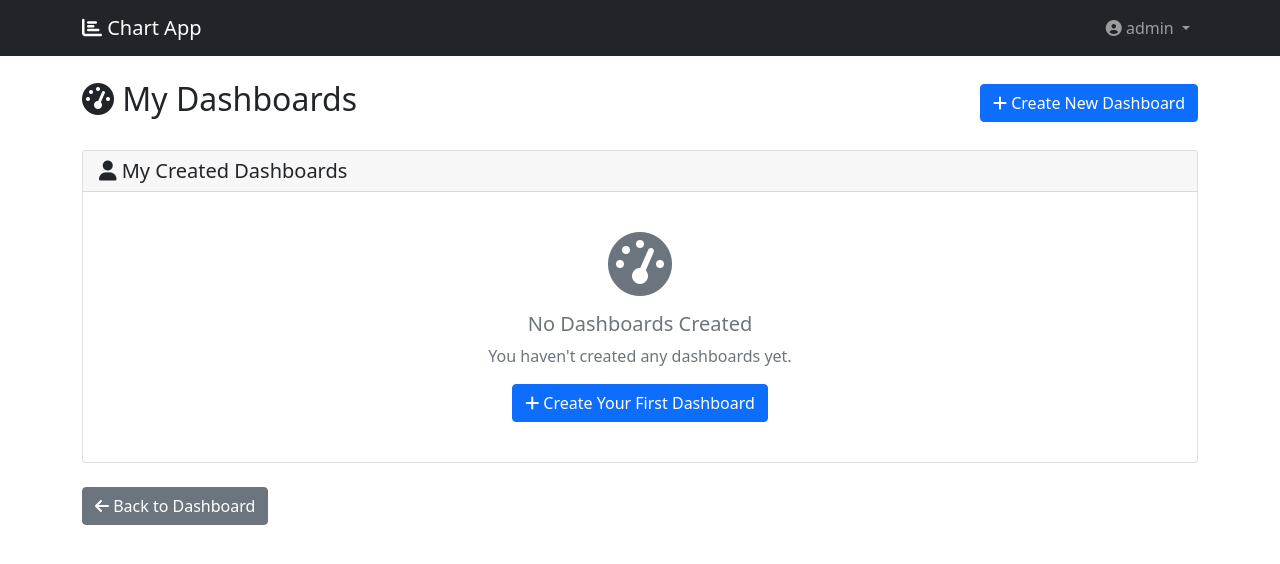
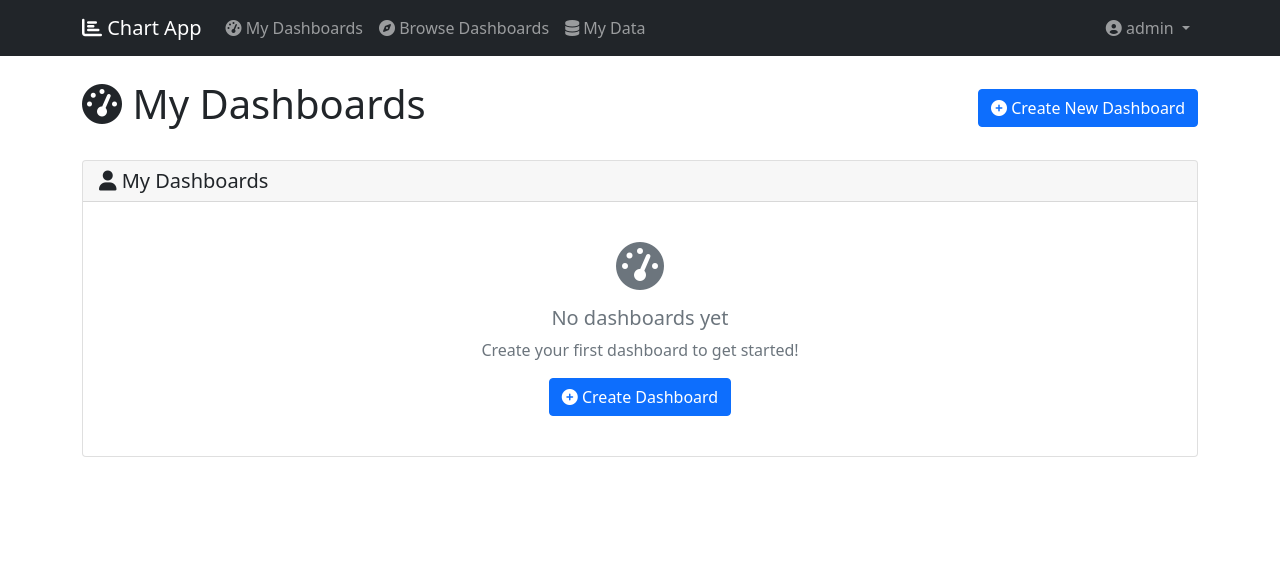
Before and after one commit to ZeeJaySec/Dashboard-Charts-App, a Flask app: template Templates/my_dashboards.html in a window 1280 px wide. Shown: the top 564 px of the page. Run offline with Flask 3, Linux system fonts and the light colour scheme; the template is opened without the code that fills it, so the values that code supplies are empty; the visitor is signed in with stand-in values (Sample User, id 1).

Commit message:
Update my_dashboards.html

```diff
--- a/Templates/my_dashboards.html
+++ b/Templates/my_dashboards.html
@@ -1,22 +1,32 @@
 <!DOCTYPE html>
-<html>
+<html lang="en">
 <head>
+    <meta charset="UTF-8">
+    <meta name="viewport" content="width=device-width, initial-scale=1.0">
     <title>My Dashboards - Chart App</title>
     <link href="https://cdn.jsdelivr.net/npm/bootstrap@5.1.3/dist/css/bootstrap.min.css" rel="stylesheet">
-    <link href="https://cdnjs.cloudflare.com/ajax/libs/font-awesome/6.0.0/css/all.min.css" rel="stylesheet">
-    <style>
-        .user-dropdown { cursor: pointer; }
-        .dashboard-card { transition: transform 0.2s; }
-        .dashboard-card:hover { transform: translateY(-5px); }
-        .badge-sm { font-size: 0.7em; }
-    </style>
+    <link rel="stylesheet" href="https://cdnjs.cloudflare.com/ajax/libs/font-awesome/6.0.0/css/all.min.css">
 </head>
 <body>
+    <!-- Navigation Bar -->
     <nav class="navbar navbar-expand-lg navbar-dark bg-dark">
         <div class="container">
             <a class="navbar-brand" href="{{ url_for('dashboard') }}">
                 <i class="fas fa-chart-bar"></i> Chart App
             </a>
+
+            <div class="navbar-nav">
+                <a class="nav-link" href="{{ url_for('my_dashboards') }}">
+                    <i class="fas fa-tachometer-alt"></i> My Dashboards
+                </a>
+                <a class="nav-link" href="{{ url_for('browse_dashboards') }}">
+                    <i class="fas fa-compass"></i> Browse Dashboards
+                </a>
+                <a class="nav-link" href="{{ url_for('my_data') }}">
+                    <i class="fas fa-database"></i> My Data
+                </a>
+            </div>
+
             <div class="navbar-nav ms-auto">
                 <div class="nav-item dropdown">
                     <a class="nav-link dropdown-toggle user-dropdown" href="#" id="userDropdown" role="button" data-bs-toggle="dropdown" aria-expanded="false">
@@ -40,18 +50,6 @@
                                 <i class="fas fa-database"></i> My Data
                             </a>
                         </li>
-                        {% if session.role == 'admin' %}
-                        <li>
-                            <a class="dropdown-item" href="{{ url_for('manage_users') }}">
-                                <i class="fas fa-users-cog"></i> Manage Users
-                            </a>
-                        </li>
-                        <li>
-                            <a class="dropdown-item" href="{{ url_for('admin_all_dashboards') }}">
-                                <i class="fas fa-tachometer-alt"></i> All Dashboards
-                            </a>
-                        </li>
-                        {% endif %}
                         <li><hr class="dropdown-divider"></li>
                         <li>
                             <a class="dropdown-item" href="{{ url_for('logout') }}">
@@ -65,17 +63,20 @@
     </nav>
 
     <div class="container mt-4">
+        <div class="row">
+            <div class="col-12">
                 <div class="d-flex justify-content-between align-items-center mb-4">
-            <h2><i class="fas fa-tachometer-alt"></i> My Dashboards</h2>
+                    <h1><i class="fas fa-tachometer-alt"></i> My Dashboards</h1>
                     <a href="{{ url_for('create_dashboard') }}" class="btn btn-primary">
-                <i class="fas fa-plus"></i> Create New Dashboard
+                        <i class="fas fa-plus-circle"></i> Create New Dashboard
                     </a>
                 </div>
 
+                <!-- Flash Messages -->
                 {% with messages = get_flashed_messages(with_categories=true) %}
                     {% if messages %}
                         {% for category, message in messages %}
-                    <div class="alert alert-{{ 'danger' if category == 'error' else category }} alert-dismissible fade show">
+                            <div class="alert alert-{{ 'danger' if category == 'error' else 'success' if category == 'success' else 'info' }} alert-dismissible fade show" role="alert">
                                 {{ message }}
                                 <button type="button" class="btn-close" data-bs-dismiss="alert"></button>
                             </div>
@@ -83,58 +84,72 @@
                     {% endif %}
                 {% endwith %}
 
-        <!-- My Dashboards Section -->
+                <!-- User's Own Dashboards -->
                 <div class="card mb-4">
                     <div class="card-header">
-                <h5 class="card-title mb-0">
-                    <i class="fas fa-user"></i> My Created Dashboards
-                </h5>
+                        <h5 class="mb-0"><i class="fas fa-user"></i> My Dashboards</h5>
                     </div>
                     <div class="card-body">
                         {% if user_dashboards %}
                             <div class="row">
                                 {% for dashboard in user_dashboards %}
-                    <div class="col-md-6 col-lg-4 mb-4">
-                        <div class="card dashboard-card h-100">
-                            <div class="card-header">
-                                <h6 class="card-title mb-1">{{ dashboard.name }}</h6>
-                                <div class="d-flex justify-content-between align-items-center">
-                                    <span class="badge bg-primary badge-sm">Owner</span>
+                                <div class="col-md-6 col-lg-4 mb-3">
+                                    <div class="card h-100">
+                                        <div class="card-body">
+                                            <h5 class="card-title">{{ dashboard.name }}</h5>
+                                            <p class="card-text text-muted">{{ dashboard.description or 'No description' }}</p>
+                                            <div class="mb-2">
                                                 {% if dashboard.is_public %}
-                                    <span class="badge bg-success badge-sm">Public</span>
+                                                <span class="badge bg-success">Public</span>
                                                 {% else %}
-                                    <span class="badge bg-secondary badge-sm">Private</span>
+                                                <span class="badge bg-secondary">Private</span>
                                                 {% endif %}
                                             </div>
-                            </div>
-                            <div class="card-body">
-                                <p class="card-text text-muted">
-                                    {{ dashboard.description or 'No description' }}
-                                </p>
                                             <div class="mb-2">
                                                 <small class="text-muted">
-                                        <i class="fas fa-calendar"></i>
-                                        Created: {{ dashboard.created_at[:16] }}
+                                                    <i class="fas fa-calendar"></i> Created: {{ dashboard.created_at[:10] }}
                                                 </small>
                                             </div>
                                             <div class="mb-2">
                                                 <small class="text-muted">
-                                        <i class="fas fa-sync-alt"></i>
-                                        Updated: {{ dashboard.updated_at[:16] }}
+                                                    <i class="fas fa-sync"></i> Updated: {{ dashboard.updated_at[:10] }}
                                                 </small>
                                             </div>
                                         </div>
-                            <div class="card-footer bg-white">
-                                <div class="btn-group w-100">
-                                    <a href="{{ url_for('dashboard_view', dashboard_id=dashboard.id) }}" class="btn btn-sm btn-outline-primary">
+                                        <div class="card-footer">
+                                            <div class="btn-group w-100" role="group">
+                                                <a href="{{ url_for('dashboard_view', dashboard_id=dashboard.id) }}" class="btn btn-primary btn-sm">
                                                     <i class="fas fa-eye"></i> View
                                                 </a>
-                                    <a href="#" class="btn btn-sm btn-outline-secondary">
+                                                <a href="{{ url_for('edit_dashboard', dashboard_id=dashboard.id) }}" class="btn btn-warning btn-sm">
                                                     <i class="fas fa-edit"></i> Edit
                                                 </a>
-                                    <a href="#" class="btn btn-sm btn-outline-danger" onclick="return confirm('Are you sure you want to delete this dashboard?')">
+                                                <a href="{{ url_for('duplicate_dashboard', dashboard_id=dashboard.id) }}" class="btn btn-info btn-sm" title="Duplicate Dashboard">
+                                                    <i class="fas fa-copy"></i> Duplicate
+                                                </a>
+                                                <button type="button" class="btn btn-danger btn-sm" data-bs-toggle="modal" data-bs-target="#deleteModal{{ dashboard.id }}">
                                                     <i class="fas fa-trash"></i> Delete
-                                    </a>
+                                                </button>
+                                            </div>
+                                        </div>
+                                    </div>
+
+                                    <!-- Delete Confirmation Modal -->
+                                    <div class="modal fade" id="deleteModal{{ dashboard.id }}" tabindex="-1">
+                                        <div class="modal-dialog">
+                                            <div class="modal-content">
+                                                <div class="modal-header">
+                                                    <h5 class="modal-title">Confirm Delete</h5>
+                                                    <button type="button" class="btn-close" data-bs-dismiss="modal"></button>
+                                                </div>
+                                                <div class="modal-body">
+                                                    Are you sure you want to delete the dashboard "{{ dashboard.name }}"?
+                                                    This action cannot be undone.
+                                                </div>
+                                                <div class="modal-footer">
+                                                    <button type="button" class="btn btn-secondary" data-bs-dismiss="modal">Cancel</button>
+                                                    <a href="{{ url_for('delete_dashboard', dashboard_id=dashboard.id) }}" class="btn btn-danger">Delete</a>
+                                                </div>
                                             </div>
                                         </div>
                                     </div>
@@ -143,78 +158,53 @@
                             </div>
                         {% else %}
                             <div class="text-center py-4">
-                    <i class="fas fa-tachometer-alt fa-4x text-muted mb-3"></i>
-                    <h5 class="text-muted">No Dashboards Created</h5>
-                    <p class="text-muted">You haven't created any dashboards yet.</p>
+                                <i class="fas fa-tachometer-alt fa-3x text-muted mb-3"></i>
+                                <h5 class="text-muted">No dashboards yet</h5>
+                                <p class="text-muted">Create your first dashboard to get started!</p>
                                 <a href="{{ url_for('create_dashboard') }}" class="btn btn-primary">
-                        <i class="fas fa-plus"></i> Create Your First Dashboard
+                                    <i class="fas fa-plus-circle"></i> Create Dashboard
                                 </a>
                             </div>
                         {% endif %}
                     </div>
                 </div>
 
-        <!-- Shared Dashboards Section -->
+                <!-- Shared Dashboards -->
                 {% if shared_dashboards %}
                 <div class="card">
                     <div class="card-header">
-                <h5 class="card-title mb-0">
-                    <i class="fas fa-share-alt"></i> Dashboards Shared With Me
-                </h5>
+                        <h5 class="mb-0"><i class="fas fa-share-alt"></i> Shared with Me</h5>
                     </div>
                     <div class="card-body">
                         <div class="row">
                             {% for dashboard in shared_dashboards %}
-                    <div class="col-md-6 col-lg-4 mb-4">
-                        <div class="card dashboard-card h-100">
-                            <div class="card-header">
-                                <h6 class="card-title mb-1">{{ dashboard.name }}</h6>
-                                <div class="d-flex justify-content-between align-items-center">
-                                    <span class="badge bg-warning badge-sm">Shared</span>
-                                    {% if dashboard.is_public %}
-                                    <span class="badge bg-success badge-sm">Public</span>
-                                    {% else %}
-                                    <span class="badge bg-secondary badge-sm">Private</span>
-                                    {% endif %}
-                                </div>
-                            </div>
+                            <div class="col-md-6 col-lg-4 mb-3">
+                                <div class="card h-100">
                                     <div class="card-body">
-                                <p class="card-text text-muted">
-                                    {{ dashboard.description or 'No description' }}
-                                </p>
+                                        <h5 class="card-title">{{ dashboard.name }}</h5>
+                                        <p class="card-text text-muted">{{ dashboard.description or 'No description' }}</p>
                                         <div class="mb-2">
                                             <small class="text-muted">
-                                        <i class="fas fa-user"></i>
-                                        Owner: {{ dashboard.owner_username }}
+                                                <i class="fas fa-user"></i> Owner: {{ dashboard.owner_username }}
                                             </small>
                                         </div>
                                         <div class="mb-2">
-                                    <small class="text-muted">
-                                        <i class="fas fa-calendar"></i>
-                                        Created: {{ dashboard.created_at[:16] }}
-                                    </small>
+                                            {% if dashboard.can_edit %}
+                                            <span class="badge bg-success">Can Edit</span>
+                                            {% else %}
+                                            <span class="badge bg-info">View Only</span>
+                                            {% endif %}
                                         </div>
                                         <div class="mb-2">
                                             <small class="text-muted">
-                                        <i class="fas fa-sync-alt"></i>
-                                        Updated: {{ dashboard.updated_at[:16] }}
+                                                <i class="fas fa-calendar"></i> Shared: {{ dashboard.created_at[:10] }}
                                             </small>
                                         </div>
-                                {% if dashboard.can_edit %}
-                                <span class="badge bg-info badge-sm">Can Edit</span>
-                                {% endif %}
                                     </div>
-                            <div class="card-footer bg-white">
-                                <div class="btn-group w-100">
-                                    <a href="{{ url_for('dashboard_view', dashboard_id=dashboard.id) }}" class="btn btn-sm btn-outline-primary">
-                                        <i class="fas fa-eye"></i> View
+                                    <div class="card-footer">
+                                        <a href="{{ url_for('dashboard_view', dashboard_id=dashboard.id) }}" class="btn btn-primary btn-sm w-100">
+                                            <i class="fas fa-eye"></i> View Dashboard
                                         </a>
-                                    {% if dashboard.can_edit %}
-                                    <a href="#" class="btn btn-sm btn-outline-secondary">
-                                        <i class="fas fa-edit"></i> Edit
-                                    </a>
-                                    {% endif %}
-                                </div>
                                     </div>
                                 </div>
                             </div>
@@ -223,11 +213,7 @@
                     </div>
                 </div>
                 {% endif %}
-
-        <div class="mt-3">
-            <a href="{{ url_for('dashboard') }}" class="btn btn-secondary">
-                <i class="fas fa-arrow-left"></i> Back to Dashboard
-            </a>
+            </div>
         </div>
     </div>
 
```
Lines whose indentation alone changed are shown as unchanged.
